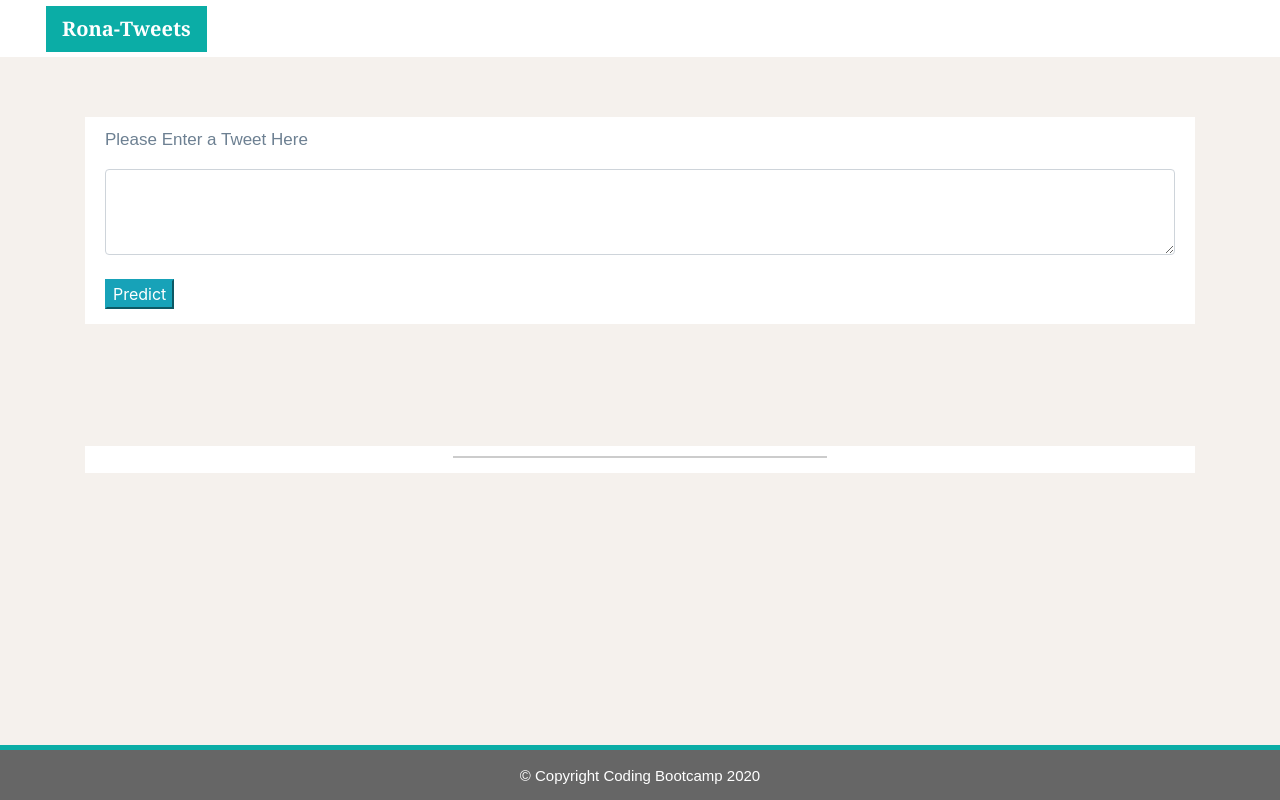
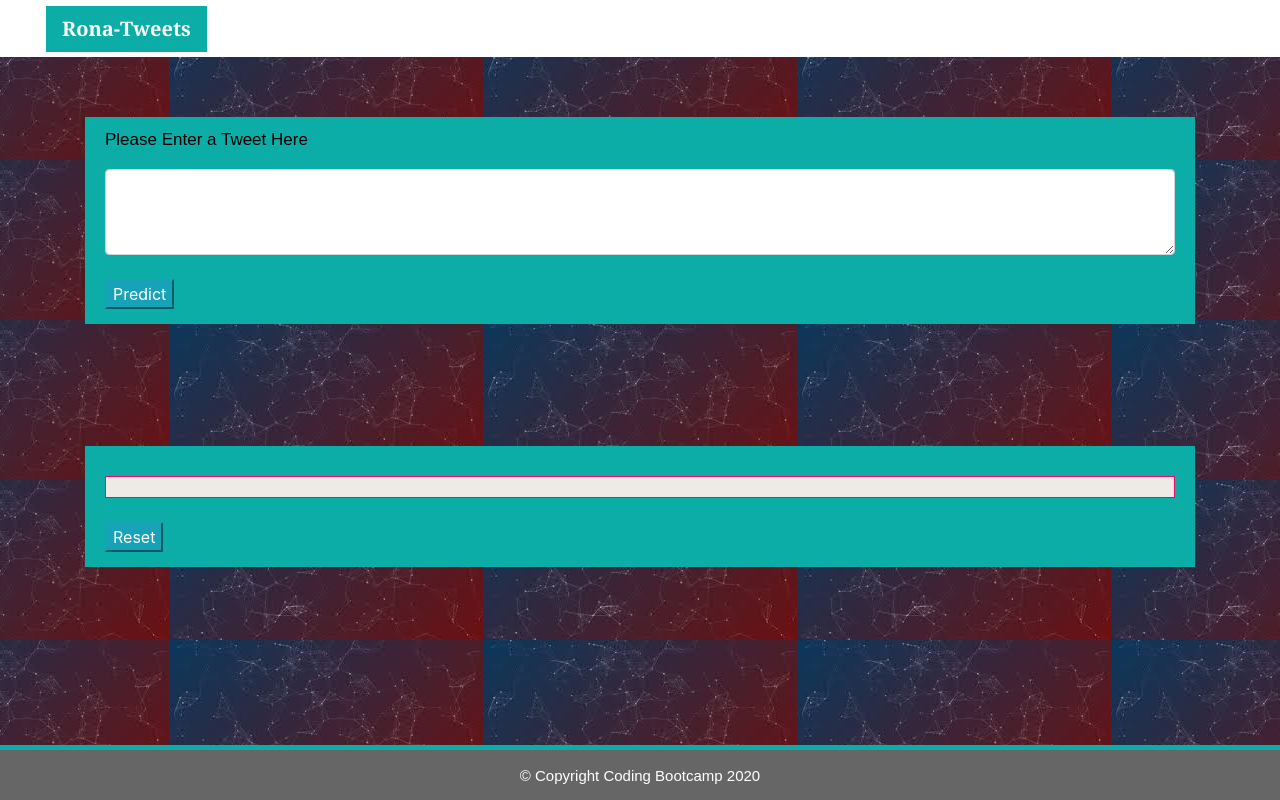
Before and after one commit to LenSin3/Conservatory-CovidTweetsSentiments, a Flask app: page / in a window 1280 px wide. Run offline with Flask 2, Linux system fonts and the light colour scheme; parts of the project's set-up code (start-up, migrations or seed data) failed here and were passed over; some libraries are stand-ins or nearby versions.

Commit message:
reset button function aactivated

```diff
--- a/static/style.css
+++ b/static/style.css
@@ -1,6 +1,10 @@
 /* Body */
 body{
     background-color: rgba(245, 241, 237, 0.993);
+    background-image: url(appbackgimg.jpg);
+    background-repeat: repeat;
+    background-attachment: fixed;
+    background-position: center;
   }
   /* Navbar */
   .navbar{
@@ -62,7 +66,7 @@ body{
   }
   /* Paragraph Element */
   p{
-  color: #6D8092;
+  color: black;
   font-family: Arial, Helvetica, sans-serif;
   font-size: 17px;
   }
@@ -78,7 +82,7 @@ body{
     margin-bottom: 62px;
     padding: 10px 20px 15px;
     color:black;
-    background-color: white;
+    background-color: #0BADA6;
 
   }
 
@@ -145,11 +149,22 @@ body{
     }
   }
 
-  .result {
+  #result {
 
+    margin-top: 20px;
+
+    width: auto;
+    height: auto;
+    padding: 10px 10px;
+    text-align: center;
+
+
+    border: 1px solid rgb(241, 10, 99);
+    background-color: #eeebe7;
+  }
+
+ h2 {
     margin: auto;
 
-    width: 35%;
 
-    border: 1px solid #ccc;
   }
--- a/templates/index.html
+++ b/templates/index.html
@@ -8,6 +8,14 @@
     <link rel="stylesheet" href="https://cdn.jsdelivr.net/npm/bootstrap@4.5.3/dist/css/bootstrap.min.css" integrity="sha384-TX8t27EcRE3e/ihU7zmQxVncDAy5uIKz4rEkgIXeMed4M0jlfIDPvg6uqKI2xXr2" crossorigin="anonymous">
     <!--<link rel="stylesheet" href="style.css">-->
     <link rel="stylesheet" href="{{ url_for('static', filename='style.css') }}">
+
+<script type="text/javascript">
+  function clearText(elementID)
+{
+    document.getElementById('outpred').innerHTML = "";
+}
+</script>
+
 </head>
 
 
@@ -58,19 +66,21 @@
 
       <div class="box">
 
-        <div class="result">
+        <div id ="result">
 
 
           {% if output_prediction == "Neutral" %}
-          <h2>I guess you feel neutral about it!</h2>
+          <h2 id="outpred">I guess you feel neutral about it!</h2>
           {% elif output_prediction == "Positive" %}
-          <h2>That's Postive!</h2>
+          <h2 id="outpred">That's Postive!</h2>
           {% elif output_prediction == "Negative" %}
-          <h2>That's Negative!</h2>
+          <h2 id="outpred">That's Negative!</h2>
           {% endif %}
 
 
         </div>
+        <br>
+        <input class="btn-info" type="reset" value="Reset"  onclick="clearText('cart_items')">
 
 
 
```
Also changed, not shown: static/appbackgimg.jpg (added), 1 other file.
